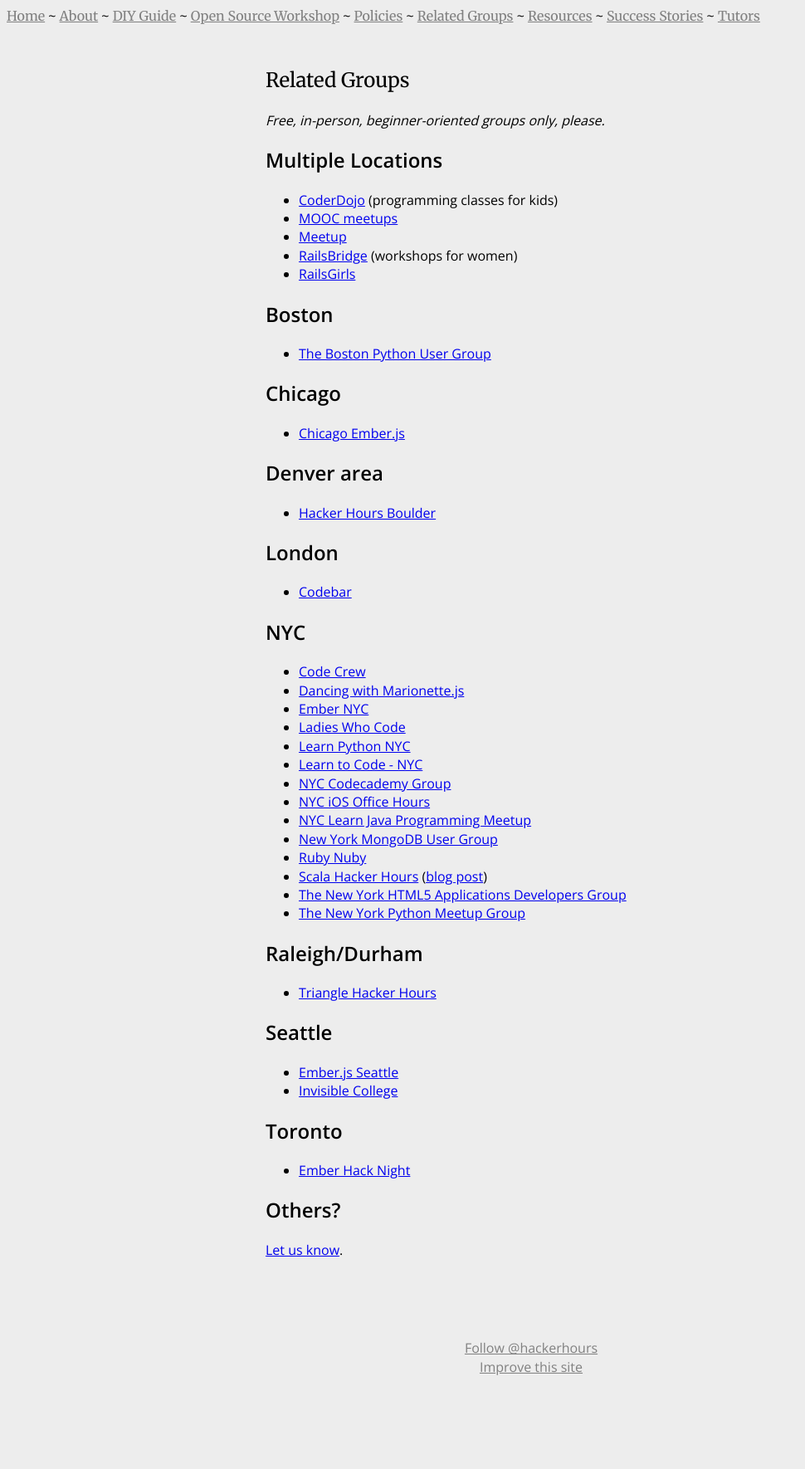
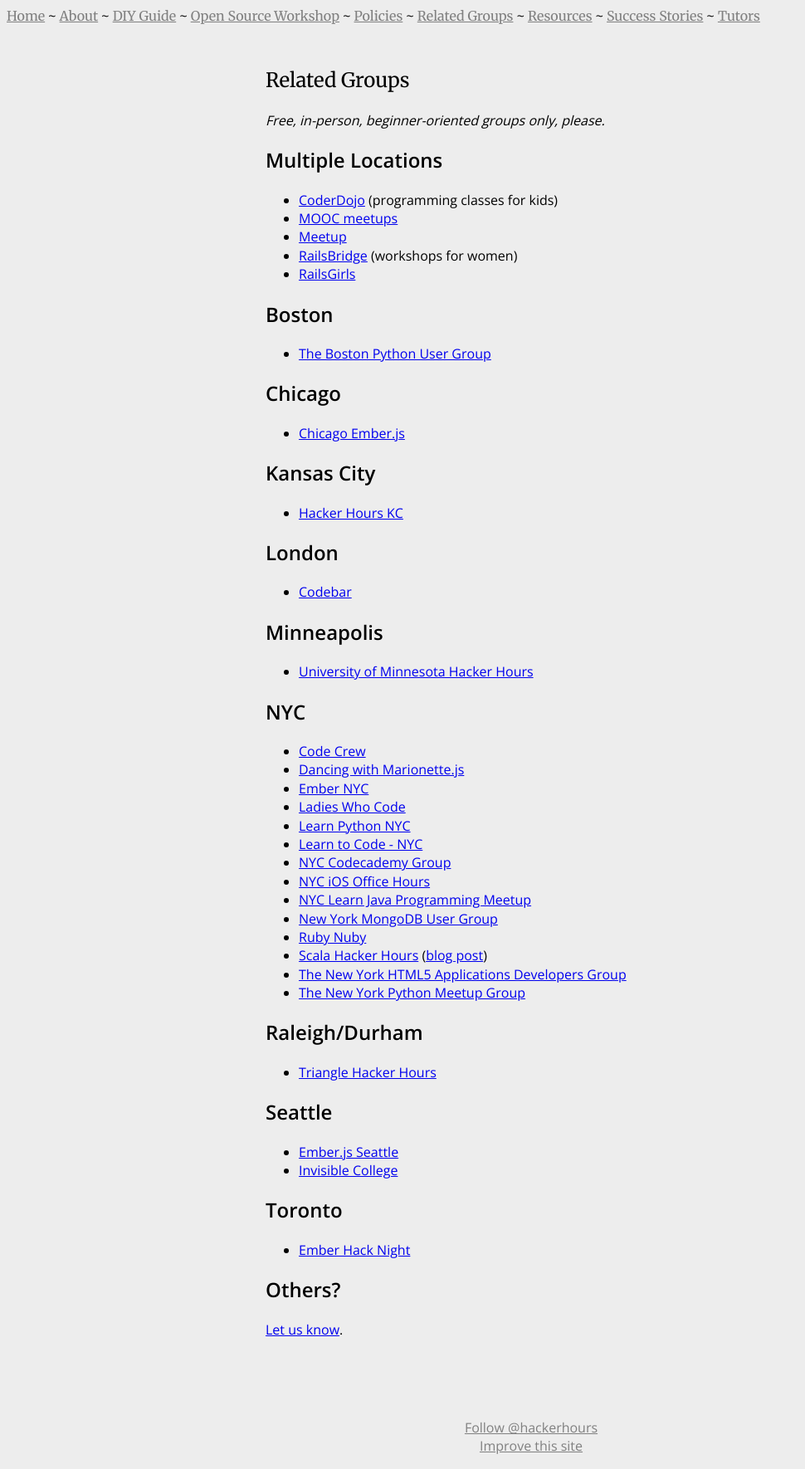
Before and after one commit to HackerHours/hackerhours.org, a Jekyll site: the page built from related-groups.md, in a window 1280 px wide. Shown: the whole page at 83% size, without its empty margins (0-970 px from the left). Built offline with Jekyll 4.4.1, drawn with Linux system fonts in a browser that asks for light colours; comment, search, counter and statistics services are not loaded; before the commit the page ends 1674 px from its top, so only the background shows below that.

Commit message:
link to Hacker Hourses

```diff
--- a/related-groups.md
+++ b/related-groups.md
@@ -20,13 +20,17 @@
 
 * [Chicago Ember.js](http://www.meetup.com/Chicago-Ember-js/)
 
-## Denver area
+## Kansas City
 
-* [Hacker Hours Boulder](http://www.meetup.com/Hacker-Hours-Boulder)
+* [Hacker Hours KC](http://www.meetup.com/Hacker-Hours-KC/)
 
 ## London
 
 * [Codebar](http://codebar.io)
+
+## Minneapolis
+
+* [University of Minnesota Hacker Hours](http://umn.campuscodefest.org/projects/50-learn-to-code-hacker-hours)
 
 ## NYC
 
```
